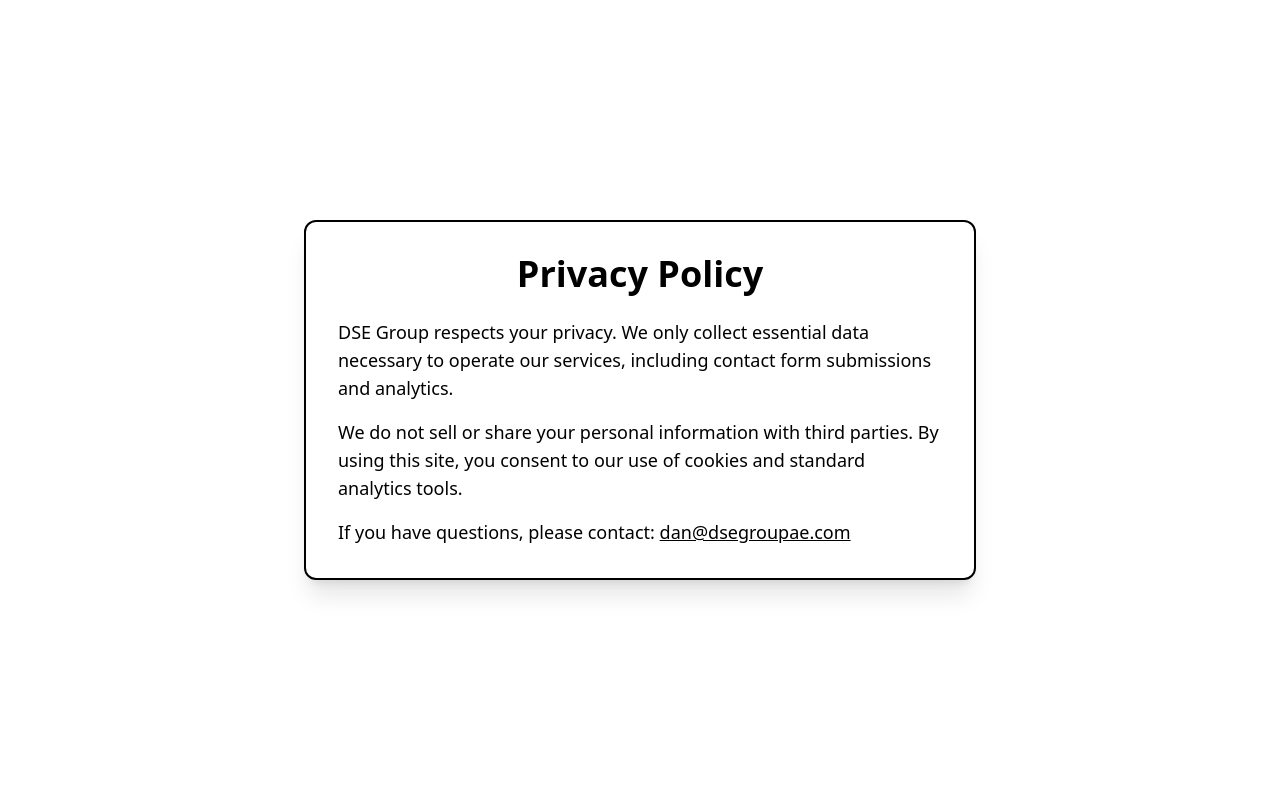
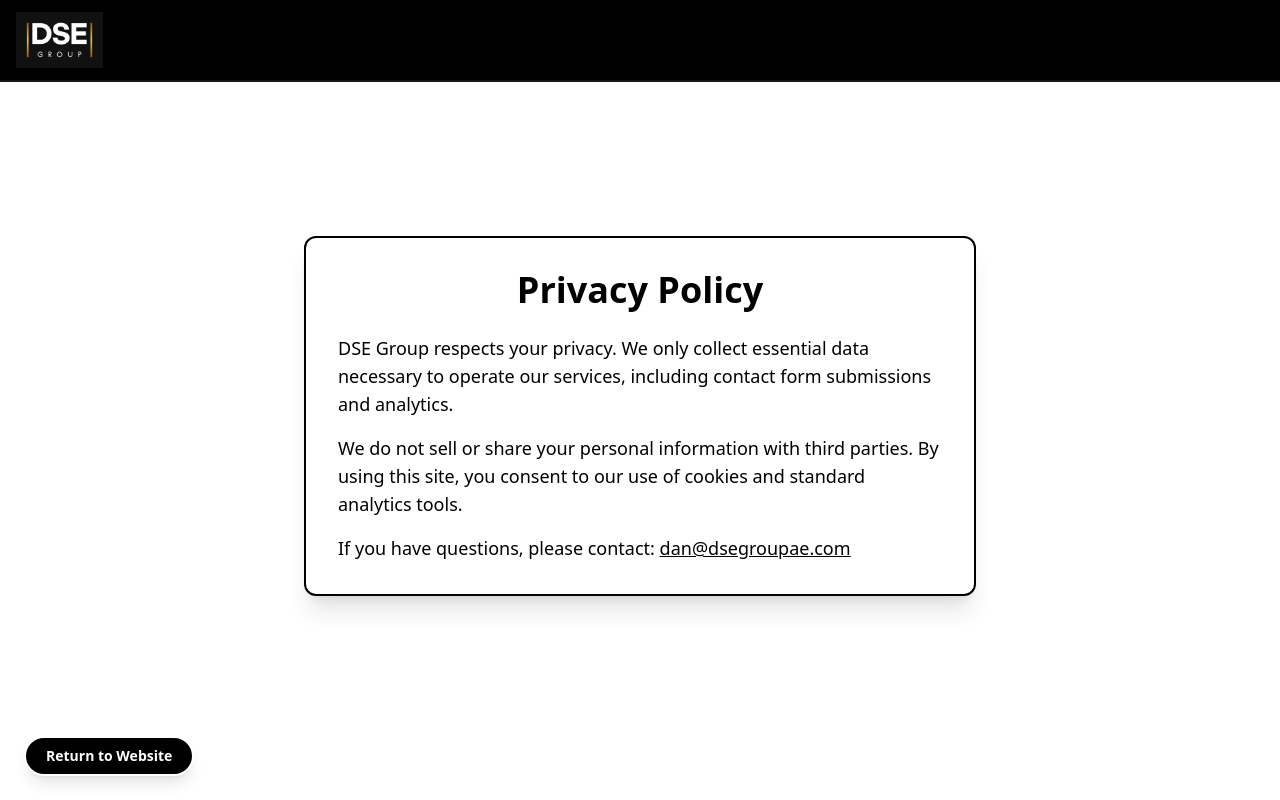
Before and after one commit to DSEGroupdev/dse-landing, a Next.js app: page /privacy in a window 1280 px wide. Shown: the top 800 px of the page. Built offline with nearby package versions, Linux system fonts and the light colour scheme.

Commit message:
Fix duplicate footer, add header and return button to legal pages, ensure navigation works

```diff
--- a/app/impressum/page.tsx
+++ b/app/impressum/page.tsx
@@ -1,6 +1,18 @@
+import Image from 'next/image';
+import Link from 'next/link';
+
 export default function Impressum() {
   return (
-    <main className="min-h-screen bg-white text-black py-24 px-4 flex flex-col items-center justify-center">
+    <>
+      {/* HEADER (copied from homepage) */}
+      <header className="fixed top-0 left-0 w-full z-50 bg-black border-b-2 border-gold">
+        <div className="container mx-auto px-4 py-3 flex items-center justify-between">
+          <a href="/" className="flex items-center">
+            <Image src="/dse-logo.png" alt="DSE Group Logo" width={110} height={70} className="h-14 w-auto" />
+          </a>
+        </div>
+      </header>
+      <main className="min-h-screen bg-white text-black py-24 px-4 flex flex-col items-center justify-center pt-32">
         <div className="max-w-2xl w-full mx-auto bg-white rounded-xl shadow-xl border-2 border-gold p-8">
           <h1 className="text-3xl md:text-4xl font-extrabold mb-6 text-center">Impressum</h1>
           <div className="space-y-4 text-lg">
@@ -8,6 +20,9 @@
             <p>This website is operated by DSE Group FZCO, a registered entity under UAE law. All content, design, and branding are the intellectual property of DSE Group unless otherwise stated.</p>
           </div>
         </div>
+        {/* Return to Website Button */}
+        <Link href="/" className="fixed left-6 bottom-6 bg-black text-white border-2 border-gold rounded-full px-5 py-2 text-sm font-bold shadow-lg hover:bg-gold hover:text-black transition-all z-50">Return to Website</Link>
       </main>
+    </>
   );
 }
--- a/app/page.tsx
+++ b/app/page.tsx
@@ -436,12 +436,12 @@
               </div>
             ) : (
               <form
+                action="https://formsubmit.co/dan@dsegroupae.com"
+                method="POST"
                 className="space-y-6"
-                onSubmit={e => {
-                  e.preventDefault();
-                  setFormSubmitted(true);
-                }}
               >
+                <input type="hidden" name="_captcha" value="false" />
+                <input type="hidden" name="_next" value="https://www.dsegroup.ai/thank-you" />
                 <div className="flex flex-col md:flex-row gap-4">
                   <div className="flex-1">
                     <label htmlFor="name" className="block text-base font-bold text-black mb-2">What is your name?</label>
@@ -518,7 +518,6 @@
           </motion.div>
         </div>
       </section>
-      <Footer />
     </>
   );
 }
--- a/app/privacy/page.tsx
+++ b/app/privacy/page.tsx
@@ -1,6 +1,18 @@
+import Image from 'next/image';
+import Link from 'next/link';
+
 export default function Privacy() {
   return (
-    <main className="min-h-screen bg-white text-black py-24 px-4 flex flex-col items-center justify-center">
+    <>
+      {/* HEADER (copied from homepage) */}
+      <header className="fixed top-0 left-0 w-full z-50 bg-black border-b-2 border-gold">
+        <div className="container mx-auto px-4 py-3 flex items-center justify-between">
+          <a href="/" className="flex items-center">
+            <Image src="/dse-logo.png" alt="DSE Group Logo" width={110} height={70} className="h-14 w-auto" />
+          </a>
+        </div>
+      </header>
+      <main className="min-h-screen bg-white text-black py-24 px-4 flex flex-col items-center justify-center pt-32">
         <div className="max-w-2xl w-full mx-auto bg-white rounded-xl shadow-xl border-2 border-gold p-8">
           <h1 className="text-3xl md:text-4xl font-extrabold mb-6 text-center">Privacy Policy</h1>
           <div className="space-y-4 text-lg">
@@ -9,6 +21,9 @@
             <p>If you have questions, please contact: <a href="mailto:dan@dsegroupae.com" className="underline hover:text-gold">dan@dsegroupae.com</a></p>
           </div>
         </div>
+        {/* Return to Website Button */}
+        <Link href="/" className="fixed left-6 bottom-6 bg-black text-white border-2 border-gold rounded-full px-5 py-2 text-sm font-bold shadow-lg hover:bg-gold hover:text-black transition-all z-50">Return to Website</Link>
       </main>
+    </>
   );
 }
--- a/app/terms/page.tsx
+++ b/app/terms/page.tsx
@@ -1,6 +1,18 @@
+import Image from 'next/image';
+import Link from 'next/link';
+
 export default function Terms() {
   return (
-    <main className="min-h-screen bg-white text-black py-24 px-4 flex flex-col items-center justify-center">
+    <>
+      {/* HEADER (copied from homepage) */}
+      <header className="fixed top-0 left-0 w-full z-50 bg-black border-b-2 border-gold">
+        <div className="container mx-auto px-4 py-3 flex items-center justify-between">
+          <a href="/" className="flex items-center">
+            <Image src="/dse-logo.png" alt="DSE Group Logo" width={110} height={70} className="h-14 w-auto" />
+          </a>
+        </div>
+      </header>
+      <main className="min-h-screen bg-white text-black py-24 px-4 flex flex-col items-center justify-center pt-32">
         <div className="max-w-2xl w-full mx-auto bg-white rounded-xl shadow-xl border-2 border-gold p-8">
           <h1 className="text-3xl md:text-4xl font-extrabold mb-6 text-center">Terms & Conditions</h1>
           <div className="space-y-4 text-lg">
@@ -8,6 +20,9 @@
             <p>Use of this site constitutes agreement with our terms. Unauthorized reproduction or resale of any part of this site is prohibited.</p>
           </div>
         </div>
+        {/* Return to Website Button */}
+        <Link href="/" className="fixed left-6 bottom-6 bg-black text-white border-2 border-gold rounded-full px-5 py-2 text-sm font-bold shadow-lg hover:bg-gold hover:text-black transition-all z-50">Return to Website</Link>
       </main>
+    </>
   );
 }
```
Lines whose indentation alone changed are shown as unchanged.
